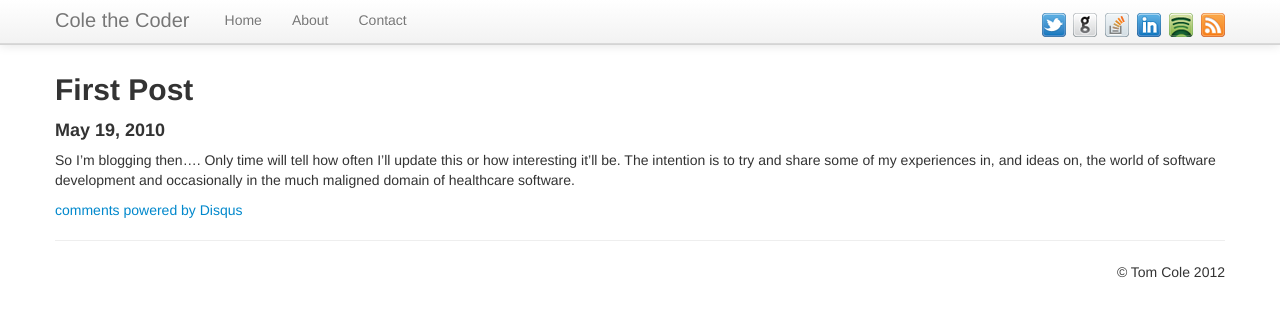
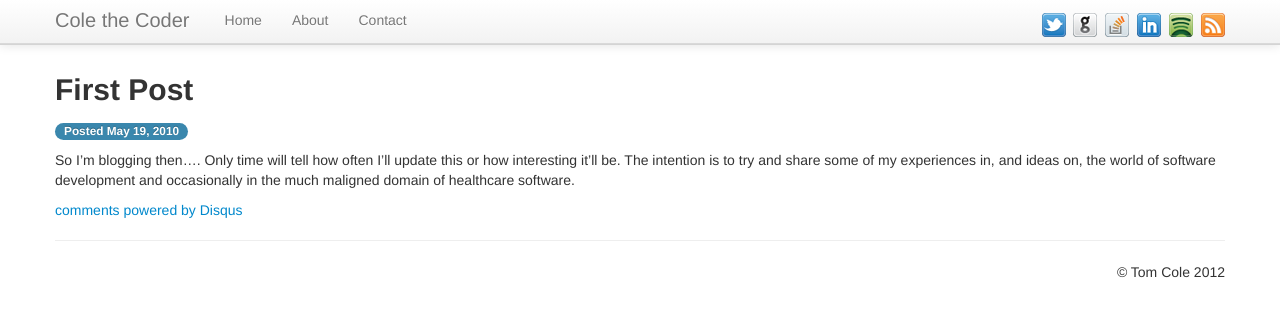
Before and after one commit to colethecoder/colethecoder.github.com, a Jekyll site: the page built from _posts/2010-05-19-First-Post.md, in a window 1280 px wide. Shown: the top 317 px of the page. Built offline with Jekyll 4.4.1, drawn with Linux system fonts in a browser that asks for light colours; Markdown is read by kramdown in place of the engine named in the settings; comment, search, counter and statistics services are not loaded.

Commit message:
post layout

```diff
--- a/_layouts/post.html
+++ b/_layouts/post.html
@@ -5,8 +5,13 @@ layout: layout
 <div class="span12">
 	<div id="post">
 		<h2>{{ page.title }}</h2>
-		<h4>{{ page.date | date: "%B %e, %Y" }}</h4>
+		<span class="badge badge-info">Posted {{ page.date | date: "%B %e, %Y" }}</span>
 		<p>{{ content }}</p>
+		<div class="pull-right">
+		{% for tag in post.tags %}
+		   <span class="label">{{ tag }}</span>
+		{% endfor %}
+		</div>
 	</div>
     <div id="disqus_thread"></div>
     <script type="text/javascript">
```
